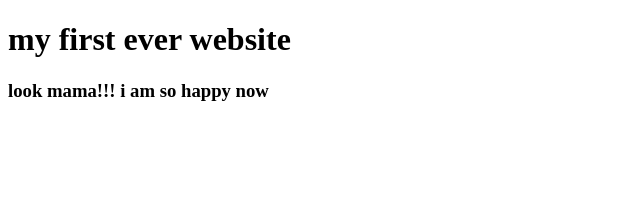
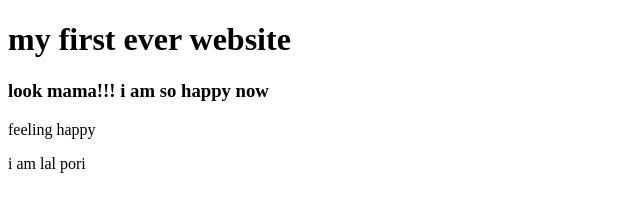
Before and after one commit to showkat07/my-first-website, a plain HTML site: page index.html in a window 1280 px wide. Shown: the whole page, without its empty margins (0-640 px from the left). Drawn offline with Linux system fonts and the light colour scheme.

Commit message:
finally  sending

```diff
--- a/index.html
+++ b/index.html
@@ -8,5 +8,7 @@
 <body>
     <h1>my first ever website<h1>
         <h3>look mama!!! i am so happy  now</h3>
+        <p>feeling happy</p>
+        <p>i am lal pori</p>
 </body>
 </html>
```
